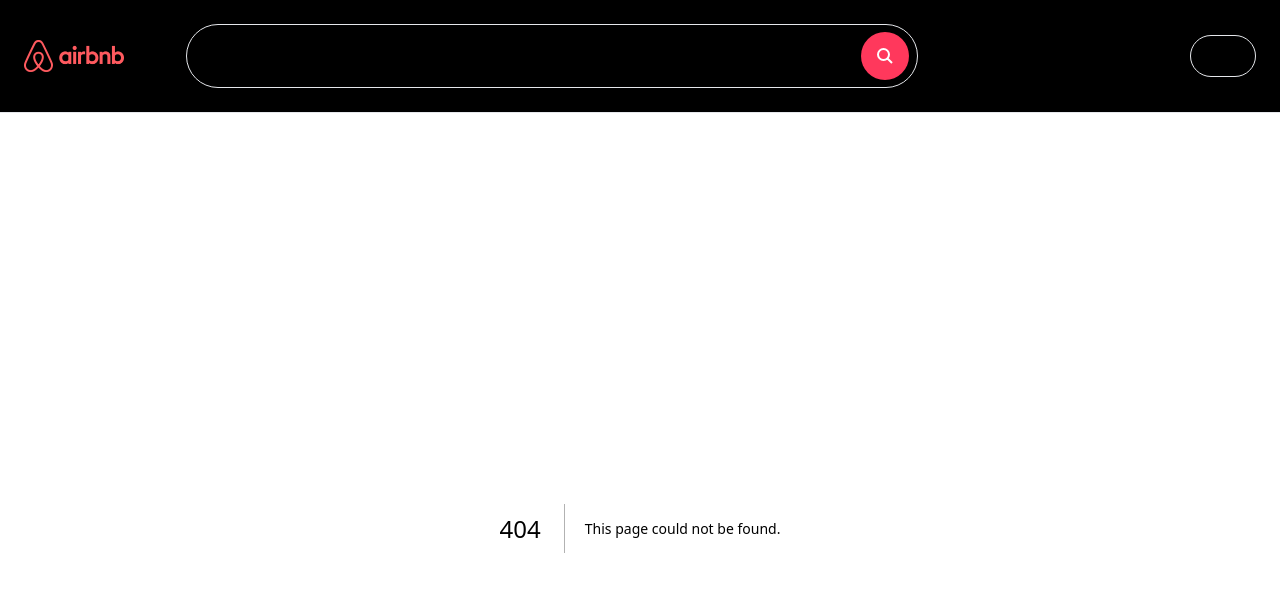
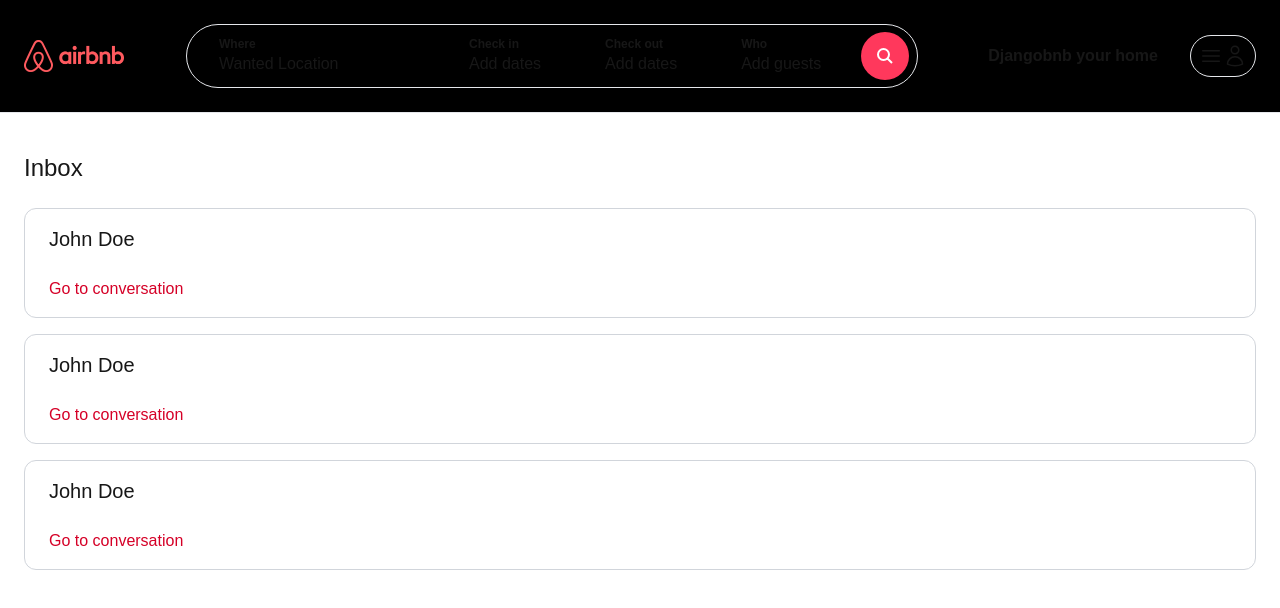
Before and after one commit to JesherI/Airbnb-frontend, a Next.js app: page /inbox in a window 1280 px wide. Before the commit this address had no page. Shown: the top 608 px of the page. Built offline with nearby package versions, Linux system fonts and the light colour scheme.

Commit message:
08 version add inbox

```diff
--- /dev/null
+++ b/app/components/inbox/Conversatio.tsx
@@ -0,0 +1,10 @@
+const Conversation = () => {
+    return (
+        <div className="px-6 py-4 cursor-pointer border border-gray-300 rounded-xl">
+            <p className="mb-6 text-xl">John Doe</p>
+            <p className="text-airbnb-dark">Go to conversation</p>
+        </div>
+    )
+}
+
+export default Conversation;
--- /dev/null
+++ b/app/inbox/page.tsx
@@ -0,0 +1,14 @@
+import Conversation from "../components/inbox/Conversatio";
+
+const InboxPage = () => {
+    return (
+        <main className="max-w-[1500px] mx-auto px-6 pb-6 space-y-4">
+            <h1 className="my-6 text-2xl">Inbox</h1>
+            <Conversation />
+            <Conversation />
+            <Conversation />
+        </main>
+    )
+}
+
+export default InboxPage;
--- a/app/myproperties/paeg.tsx
+++ b/app/myproperties/page.tsx
@@ -1,4 +1,3 @@
-import Image from "next/image";
 import PropertyList from "../components/properties/PropertyList";
 
 const MyPropertiesPage = () => {
```
